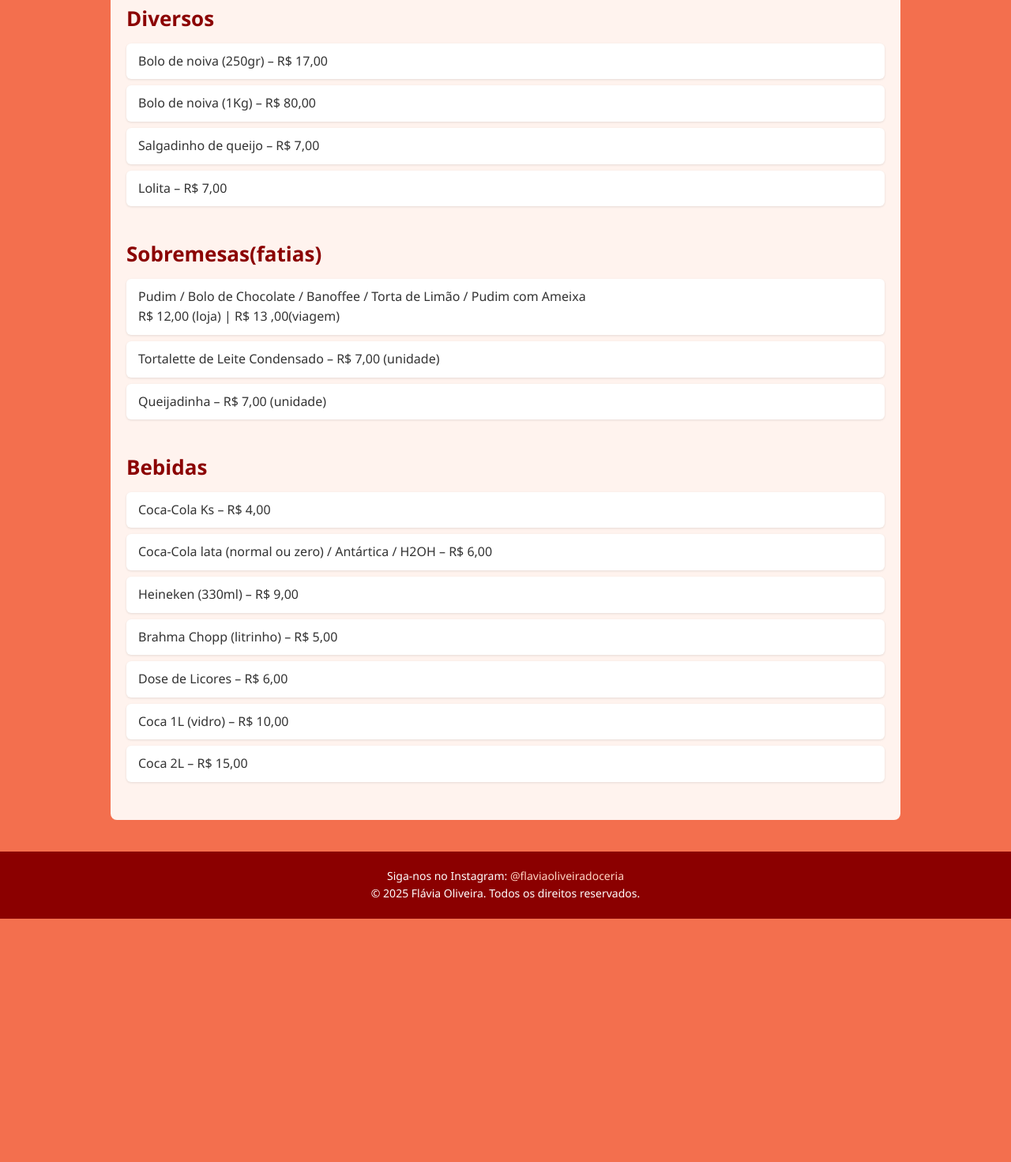
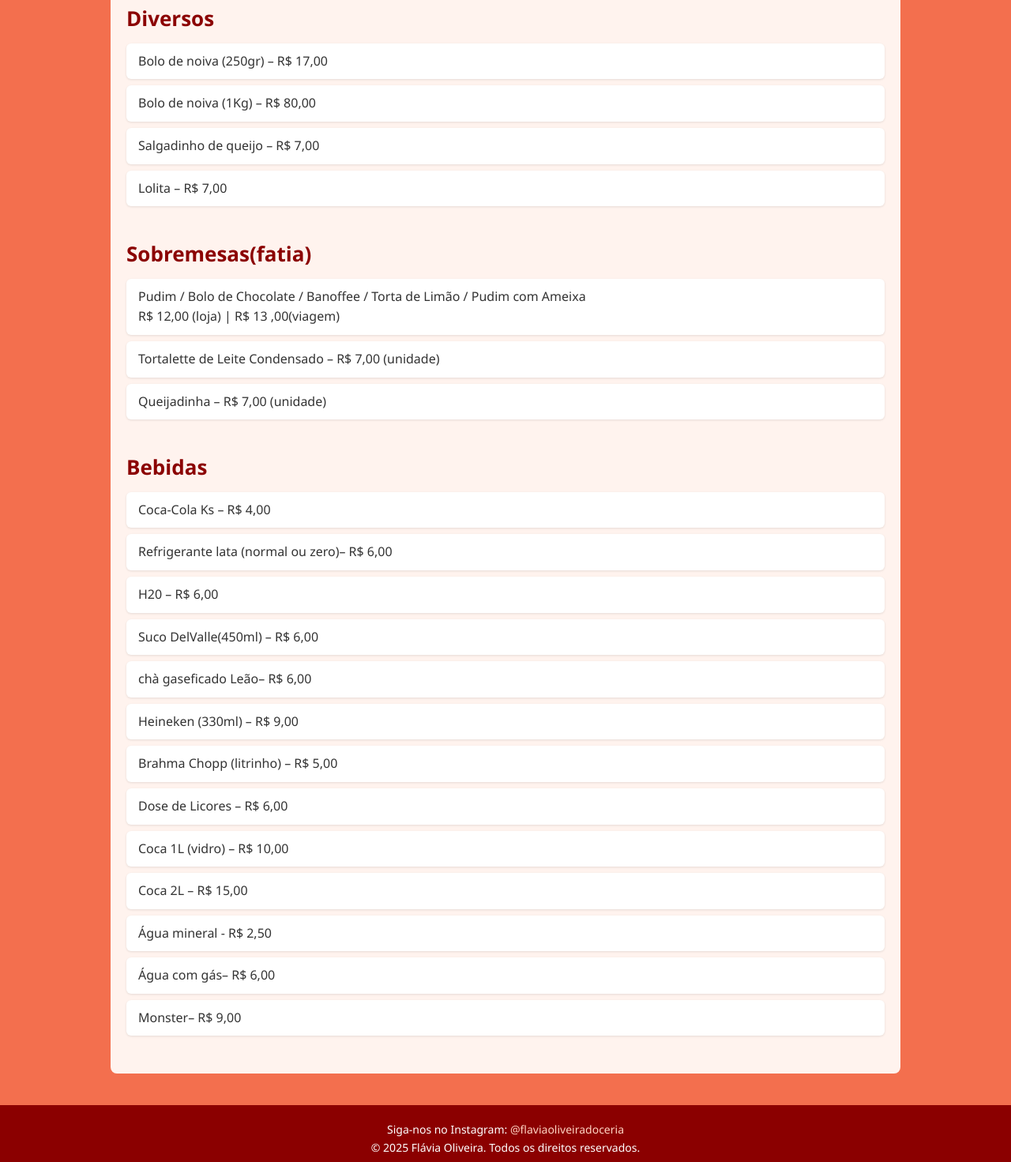
Before and after one commit to joaovictorchaves18/Flaviaoliveiradoceriaa, a plain HTML site: page cardapio.html in a window 1280 px wide. Shown: the part 1529-3000 px from the top of the page at 79% size. Before the commit the page ends 2692 px from the top, so only its background shows below. Drawn offline with Linux system fonts and the light colour scheme.

Commit message:
Update cardapio.html

```diff
--- a/cardapio.html
+++ b/cardapio.html
@@ -56,7 +56,7 @@
         <ul>
         <li><strong>Pastelzinho de Festa (10 unidades )</strong> – R$ 12,00</li>
         <li><strong>Cachorro-quente</strong> – R$ 6,50</li>
-        <li><strong>Mungunzá 500ml</strong> – R$15,00 <br> (Apenas na sxta feira)<br></li>
+        <li><strong>Mungunzá 500ml</strong> – R$15,00 <br> (Apenas na sexta-feira)<br></li>
 
 
         </ul>
@@ -75,7 +75,7 @@
     </div>
 
     <div class="categoria">
-      <h2>Sobremesas(fatias)</h2>
+      <h2>Sobremesas(fatia)</h2>
       <ul>
         <li>Pudim / Bolo de Chocolate / Banoffee / Torta de Limão / Pudim com Ameixa<br>R$ 12,00 (loja) | R$ 13 ,00(viagem)</li>
         <li>Tortalette de Leite Condensado – R$ 7,00 (unidade)</li>
@@ -87,12 +87,18 @@
       <h2>Bebidas</h2>
       <ul>
         <li>Coca-Cola Ks – R$ 4,00</li>
-        <li>Coca-Cola lata (normal ou zero) / Antártica / H2OH – R$ 6,00</li>
+        <li>Refrigerante lata (normal ou zero)– R$ 6,00</li>
+        <li>H20 – R$ 6,00</li>
+        <li>Suco DelValle(450ml) – R$ 6,00</li>
+        <li>chà gaseficado Leão– R$ 6,00</li>
         <li>Heineken (330ml) – R$ 9,00</li>
         <li>Brahma Chopp (litrinho) – R$ 5,00</li>
         <li>Dose de Licores – R$ 6,00</li>
         <li>Coca 1L (vidro) – R$ 10,00</li>
         <li>Coca 2L – R$ 15,00</li>
+        <li>Água mineral - R$ 2,50</li>
+        <li>Água com gás– R$ 6,00</li>
+        <li>Monster– R$ 9,00</li>
       </ul>
     </div>
   </section>
```
